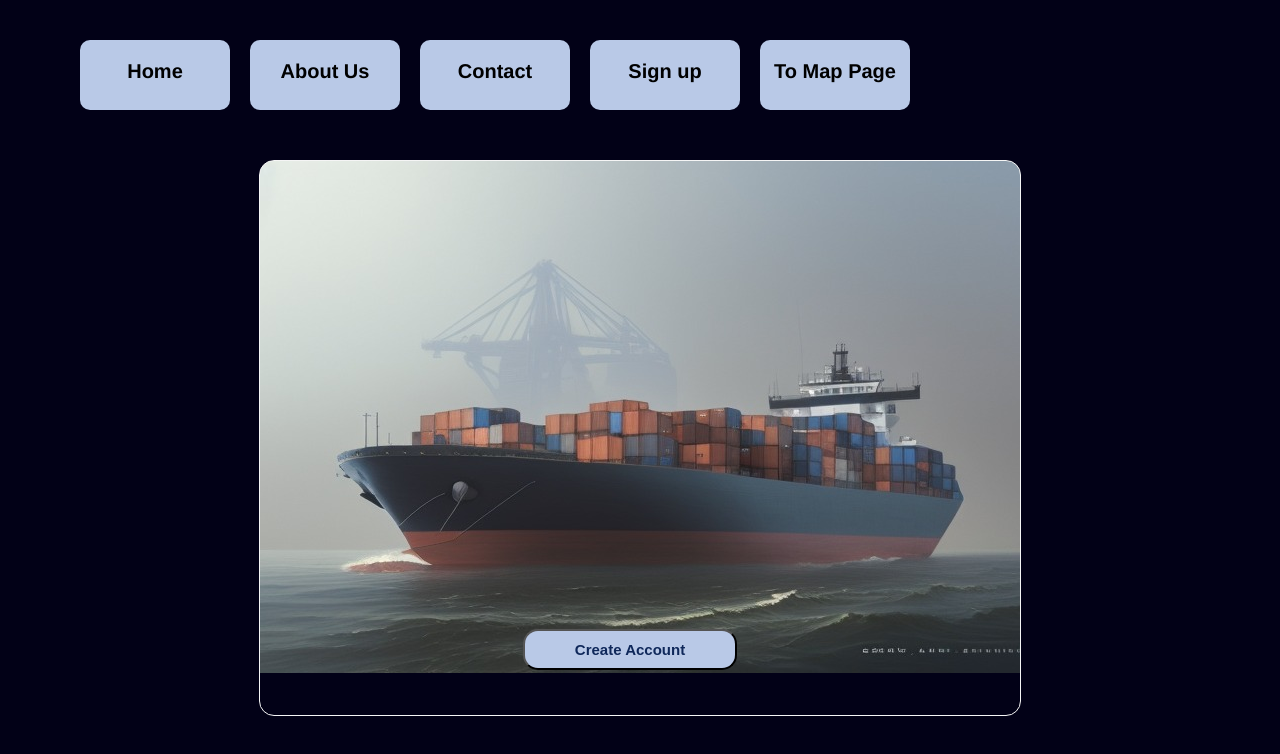
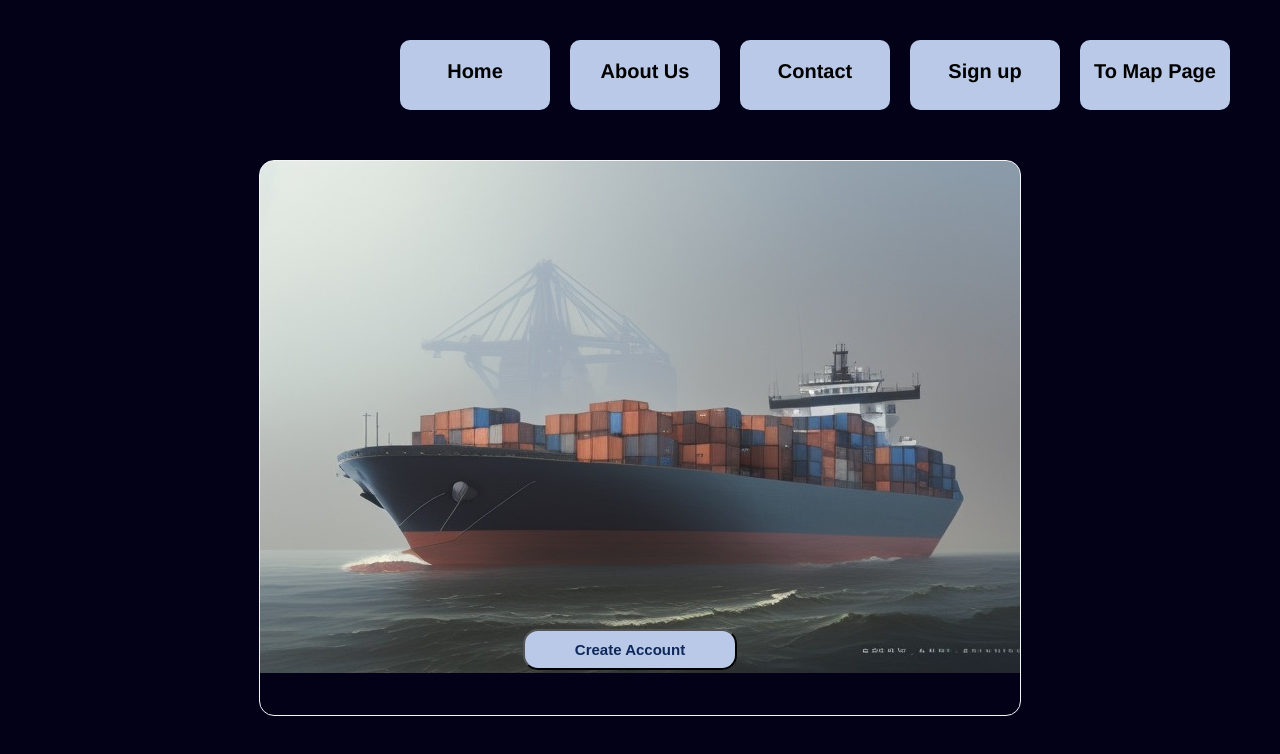
Before and after one commit to smartuni/smart-container, a Next.js app in the folder webApp/Frontend/riot_frontend/: page / in a window 1280 px wide. Shown: the top 754 px of the page. Built offline with nearby package versions, Linux system fonts and the light colour scheme.

Commit message:
nav bar moved to right

```diff
--- a/webApp/Frontend/riot_frontend/pages/index.js
+++ b/webApp/Frontend/riot_frontend/pages/index.js
@@ -21,7 +21,7 @@ export default function Home() {
       <button onClick={handleNavIcon} className={css.nav_size}><FiMenu />  </button>
 
 
-      <nav className={css.navbar} style={{ display: showMenu ? 'flex' : 'none' }}>
+      <nav className={css.navbar} style={{ display: showMenu ? 'block' : 'none' }}>
         <ul>
           <li>
             <a href="#">Home</a>
```
